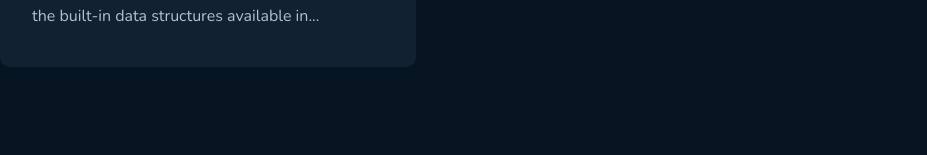
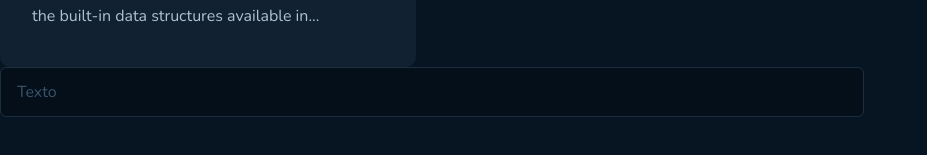
Before and after one commit to YasminFerrariDias/GithubBlog, a React (Vite) app: page / in a window 1280 px wide. Shown: the part 405-560 px from the top of the page, without its empty margins (0-927 px from the left). Built offline with nearby package versions, Linux system fonts and the light colour scheme.

Commit message:
Criação do componente InputText

```diff
--- a/src/App.jsx
+++ b/src/App.jsx
@@ -1,11 +1,13 @@
 import { CardProfile } from "./features/CardProfile";
 import { CardPost } from "./features/CardPost";
+import { InputText } from "./components/InputText";
 
 export function App() {
   return (
     <>
       <CardProfile />
       <CardPost />
+      <InputText placeholder="Texto" />
     </>
   );
 }
--- /dev/null
+++ b/src/components/InputText/index.tsx
@@ -0,0 +1,11 @@
+import { InputTextContainer } from "./styles";
+
+interface InputTextProps {
+  placeholder: string
+}
+
+export function InputText({ placeholder }: InputTextProps) {
+  return (
+    <InputTextContainer placeholder={placeholder} />
+  )
+}
--- /dev/null
+++ b/src/components/InputText/styles.ts
@@ -0,0 +1,28 @@
+import styled from "styled-components";
+
+export const InputTextContainer = styled.input`
+  width: 54rem;
+  height: 3.125rem;
+  border-radius: 0.375rem;
+  background-color: ${({ theme }) => theme.colors.input};
+  border: 1px solid ${({ theme }) => theme.colors.border};
+  padding: 1rem;
+  transition: all 0.2s ease;
+  color: ${({ theme }) => theme.colors.text};
+  font-weight: ${({ theme }) => theme.fonts.weight.regular};
+  font-size: ${({ theme }) => theme.fonts.size.md};
+
+  &::placeholder {
+    color: ${({ theme }) => theme.colors.label};
+  }
+
+  &:focus {
+    border: 1px solid ${({ theme }) => theme.colors.blue};
+    outline: none;
+
+    &::placeholder {
+      color: ${({ theme }) => theme.colors.text};
+      outline: none;
+    }
+  }
+`;
```
